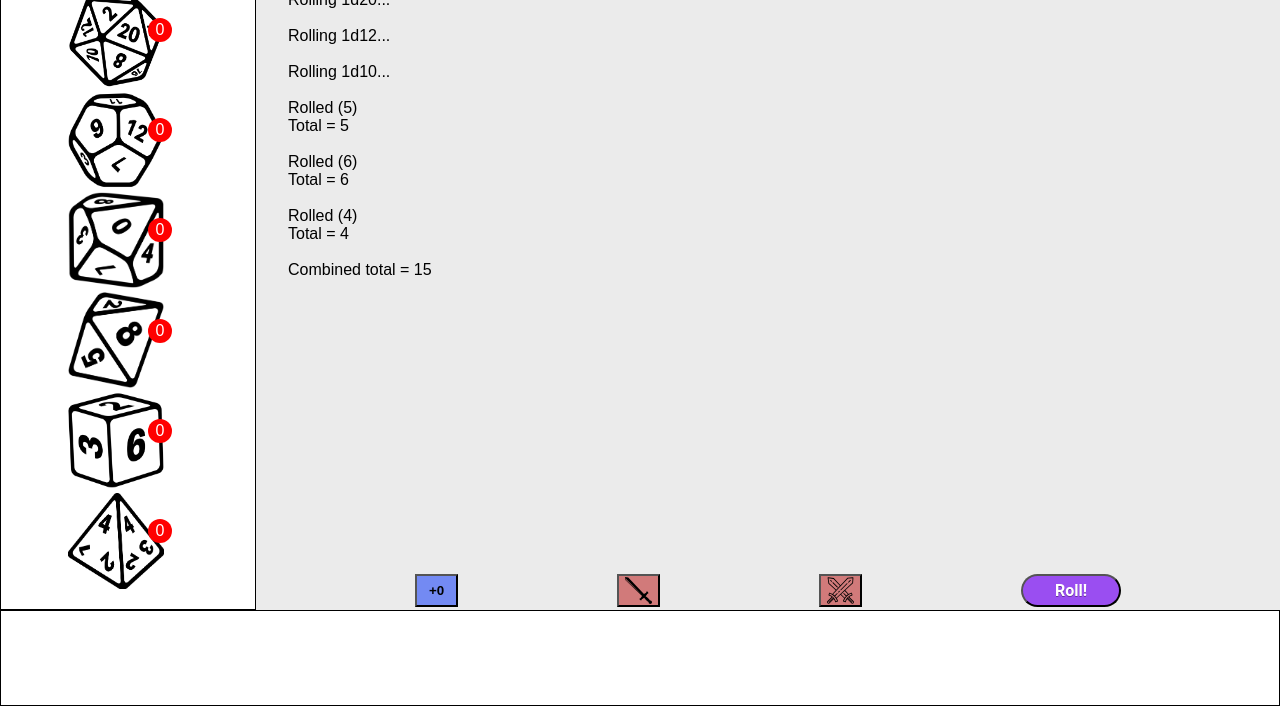
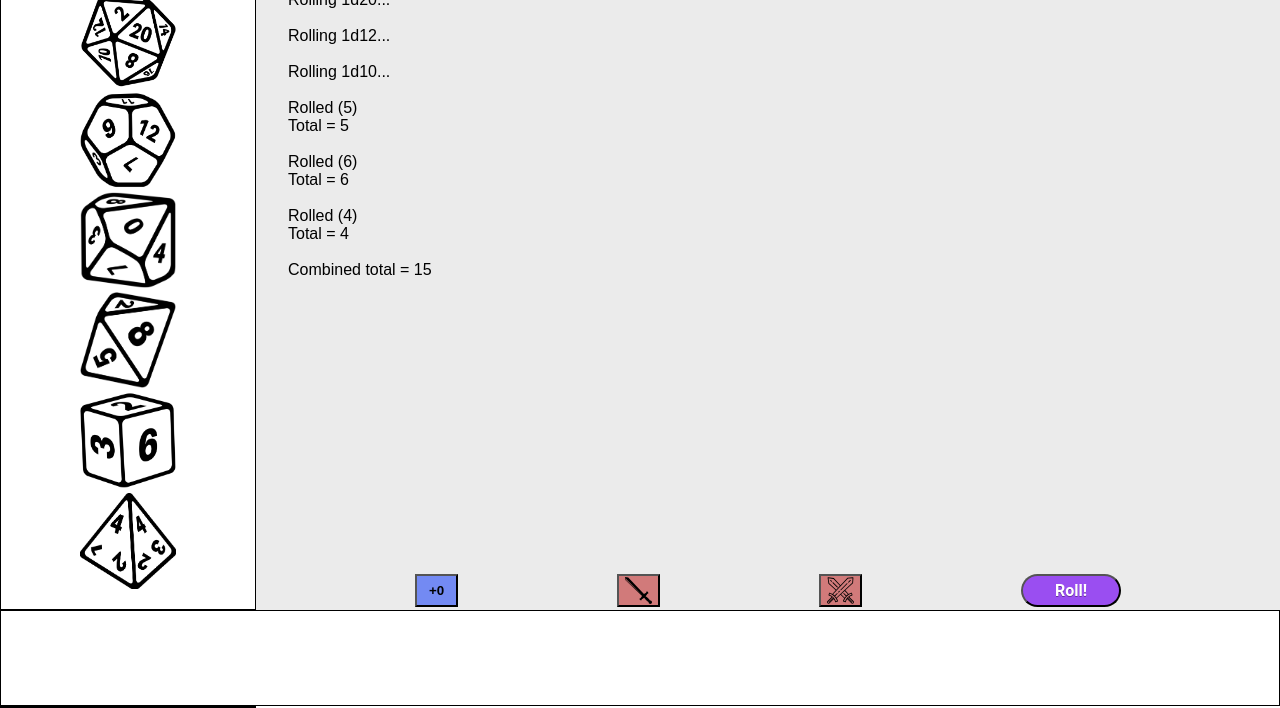
Before and after one commit to jameshart197/CI_PP2_DiceRoller, a plain HTML site: page mobile.html in a window 1280 px wide. Shown: the part 94-802 px from the top of the page. Drawn offline with Linux system fonts and the light colour scheme.

Commit message:
[FTR] Restructure dice container boxes with data attributes

```diff
--- a/mobile.html
+++ b/mobile.html
@@ -15,44 +15,26 @@
         <h1>Duck Pond Dice Roller</h1>
     </header>
     <div class="left-container">
-        <div class="dice-container">
-            <h2>D20</h2>
+        <div class="dice-container" data-actionlabel="D20" data-actiontype="createValue" data-value="0" data-positive="true" data-faces="20">
             <img src="assets/images/d20.png" alt="D20 Image">
-            <div class="badge">0</div>
-            <input type="number" class="hidden" value="0" data-faces="20">
         </div>
-        <div class="dice-container">
-            <h2>D12</h2>
+        <div class="dice-container"  data-actionlabel="D12" data-actiontype="createValue" data-value="0" data-positive="true" data-faces="12">
             <img src="assets/images/d12.png" alt="D12 Image">
-            <div class="badge">0</div>
-            <input type="number" class="hidden" value="0" data-faces="12">
         </div>
-        <div class="dice-container">
-            <h2>D10</h2>
+        <div class="dice-container"  data-actionlabel="D10" data-actiontype="createValue" data-value="0" data-positive="true" data-faces="10">
             <img src="assets/images/d10.png" alt="D10 Image">
-            <div class="badge">0</div>
-            <input type="number" class="hidden" value="0" data-faces="10">
         </div>
-        <div class="dice-container">
-            <h2>D8</h2>
+        <div class="dice-container"  data-actionlabel="D8" data-actiontype="createValue" data-value="0" data-positive="true" data-faces="8">
             <img src="assets/images/d8.png" alt="D8 Image">
-            <div class="badge">0</div>
-            <input type="number" class="hidden" value="0" data-faces="8">
         </div>
-        <div class="dice-container">
-            <h2>D6</h2>
+        <div class="dice-container"  data-actionlabel="D6" data-actiontype="createValue" data-value="0" data-positive="true" data-faces="6">
             <img src="assets/images/d6.png" alt="D6 Image">
-            <div class="badge">0</div>
-            <input type="number" class="hidden" value="0" data-faces="6">
         </div>
-        <div class="dice-container">
-            <h2>D4</h2>
+        <div class="dice-container"  data-actionlabel="D4" data-actiontype="createValue" data-value="0" data-positive="true" data-faces="4">
             <img src="assets/images/d4.png" alt="D4 Image">
-            <div class="badge">0</div>
-            <input type="number" class="hidden" value="0" data-faces="4">
         </div>
     </div>
-    <div id="animations-box" class="hidden">
+    <div id="animations-box" class="mobile-hidden">
         <!-- This is where animations will be displayed when called in the scripts.js -->
     </div>
     <main>
```
